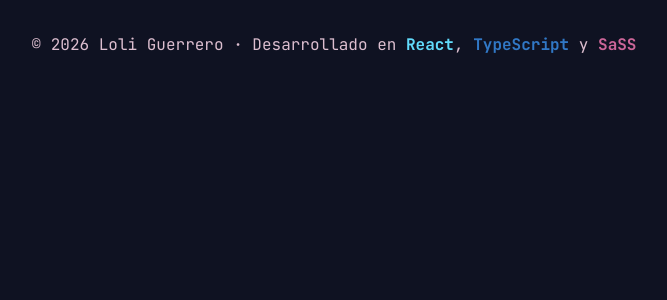
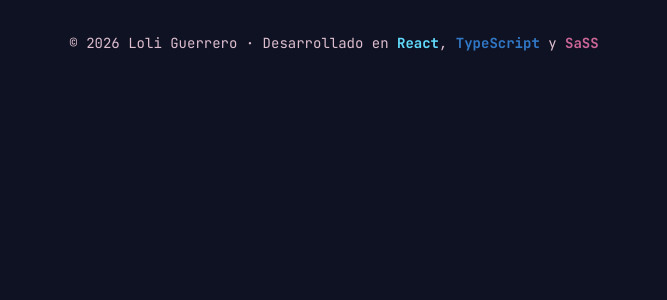
Before and after one commit to loli-digital/my-portfolio-2.0, a React (Vite) app: page / in a window 1280 px wide. Shown: the top 300 px of the page, without its empty margins (306-973 px from the left). Built offline with nearby package versions, Linux system fonts and the light colour scheme.

Commit message:
💄 style: Ensure consistent font size in Footer.scss

```diff
--- a/src/components/Footer/Footer.scss
+++ b/src/components/Footer/Footer.scss
@@ -4,6 +4,7 @@
   padding: 2rem;
   text-align: center;
   color: $color-text;
+  font-size: $font-size-sm;
 
   span {
     &:not(:first-of-type) {
```
